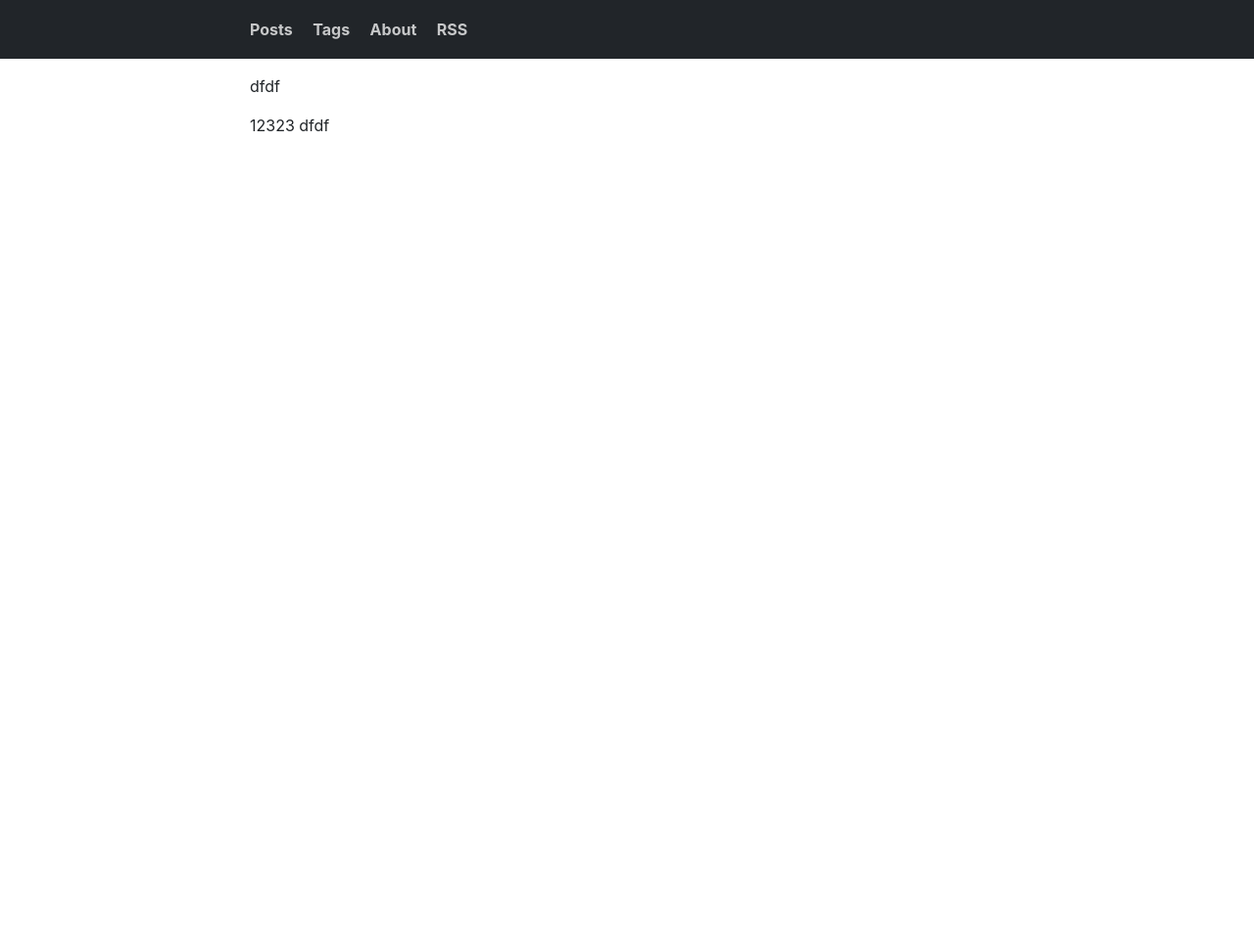
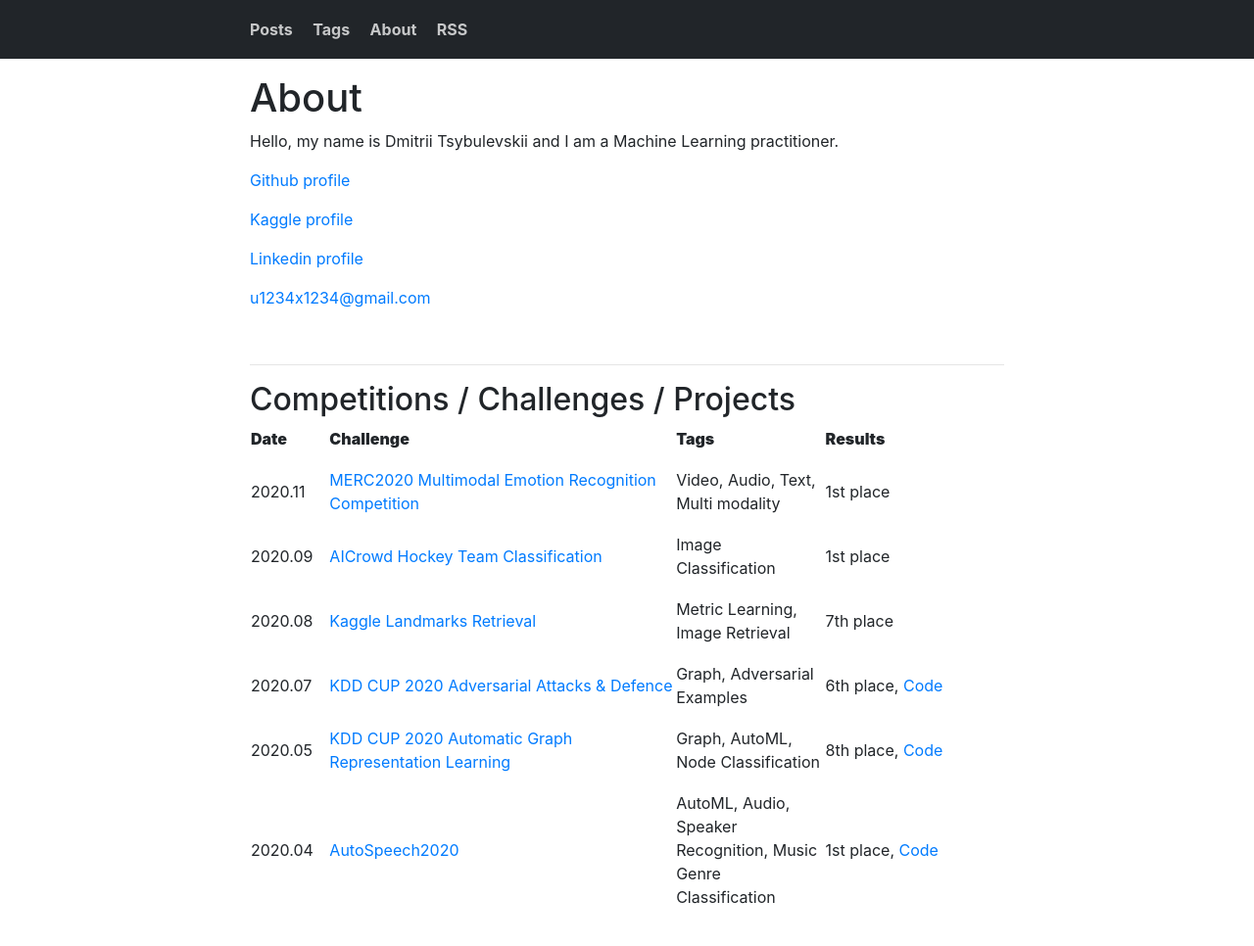
Before and after one commit to u1234x1234/u1234x1234.github.io, a plain HTML site: page about/index.html in a window 1280 px wide. Shown: the whole page at 98% size. Before the commit the page ends 800 px from the top, so only its background shows below. Drawn offline with Linux system fonts and the light colour scheme.

Commit message:
rebuilding site Вт 01 дек 2020 19:42:15 +05

```diff
--- a/about/index.html
+++ b/about/index.html
@@ -184,9 +184,89 @@ blockquote,
   <div class="container">
     <article>
       <h1></h1>
-<p>dfdf</p>
-<p>12323
-dfdf</p>
+<h1 id="about">About</h1>
+<p>Hello, my name is Dmitrii Tsybulevskii and I am a Machine Learning practitioner.</p>
+<p><a href="https://github.com/u1234x1234">Github profile</a></p>
+<p><a href="https://www.kaggle.com/u1234x1234">Kaggle profile</a></p>
+<p><a href="https://www.linkedin.com/in/dmitrii-tsybulevskii-8a911a11b">Linkedin profile</a></p>
+<p><a href="mailto:u1234x1234@gmail.com">u1234x1234@gmail.com</a></p>
+<html><br><hr></html>
+<h2 id="competitions--challenges--projects">Competitions / Challenges / Projects</h2>
+<table data-layout="wide"><colgroup><col style="width: 87.0px;" /><col style="width: 455.0px;" /><col style="width: 175.0px;" /><col style="width: 239.0px;" /></colgroup>
+<tbody>
+<tr>
+<th>
+<p><strong>Date</strong></p></th>
+<th>
+<p><strong>Challenge</strong></p></th>
+<th>
+<p><strong>Tags</strong></p></th>
+<th>
+<p><strong>Results</strong></p></th></tr>
+<tr>
+<td>
+<p>2020.11</p></td>
+<td>
+<p><a href="https://sites.google.com/view/merc2020/">MERC2020 Multimodal Emotion Recognition Competition</a></p></td>
+<td>
+<p>Video, Audio, Text, Multi modality</p></td>
+<td>
+<p>1st place</p></td></tr>
+<tr>
+<td>
+<p>2020.09</p></td>
+<td>
+<p><a href="https://www.aicrowd.com/challenges/hockey-team-classification/leaderboards">AICrowd Hockey Team Classification</a></p></td>
+<td>
+<p>Image Classification</p></td>
+<td>
+<p>1st place</p></td></tr>
+<tr>
+<td>
+<p>2020.08</p></td>
+<td>
+<p><a href="https://www.kaggle.com/c/landmark-retrieval-2020/leaderboard">Kaggle Landmarks Retrieval</a></p></td>
+<td>
+<p>Metric Learning, Image Retrieval</p></td>
+<td>
+<p>7th place</p></td></tr>
+<tr>
+<td>
+<p>2020.07</p></td>
+<td>
+<p><a href="https://www.biendata.xyz/competition/kddcup_2020/winners/">KDD CUP 2020 Adversarial Attacks &amp; Defence</a></p></td>
+<td>
+<p>Graph, Adversarial Examples</p></td>
+<td>
+<p>6th place, <a href="https://github.com/u1234x1234/kdd2020-graph-adversarial-attacks-defence">Code</a></p></td></tr>
+<tr>
+<td>
+<p>2020.05</p></td>
+<td>
+<p><a href="https://www.4paradigm.com/competition/kddcup2020">KDD CUP 2020 Automatic Graph Representation Learning</a></p></td>
+<td>
+<p>Graph, AutoML, Node Classification</p></td>
+<td>
+<p>8th place, <a href="https://github.com/u1234x1234/KDD-Cup-2020-AutoGraph-Challenge">Code</a></p></td></tr>
+<tr>
+<td>
+<p>2020.04</p></td>
+<td>
+<p><a href="https://www.automl.ai/competitions/2">AutoSpeech2020</a></p></td>
+<td>
+<p>AutoML, Audio,  Speaker Recognition, Music Genre Classification</p></td>
+<td>
+<p>1st place, <a href="https://github.com/u1234x1234/AutoSpeech2020">Code</a></p></td></tr>
+<tr>
+<td>
+<p /></td>
+<td>
+<p /></td>
+<td>
+<p /></td>
+<td>
+<p /></td></tr></tbody></table>
+<p />
 
     </article>
   </div>
```
Also changed, not shown: index.xml (+16 -2 lines).
